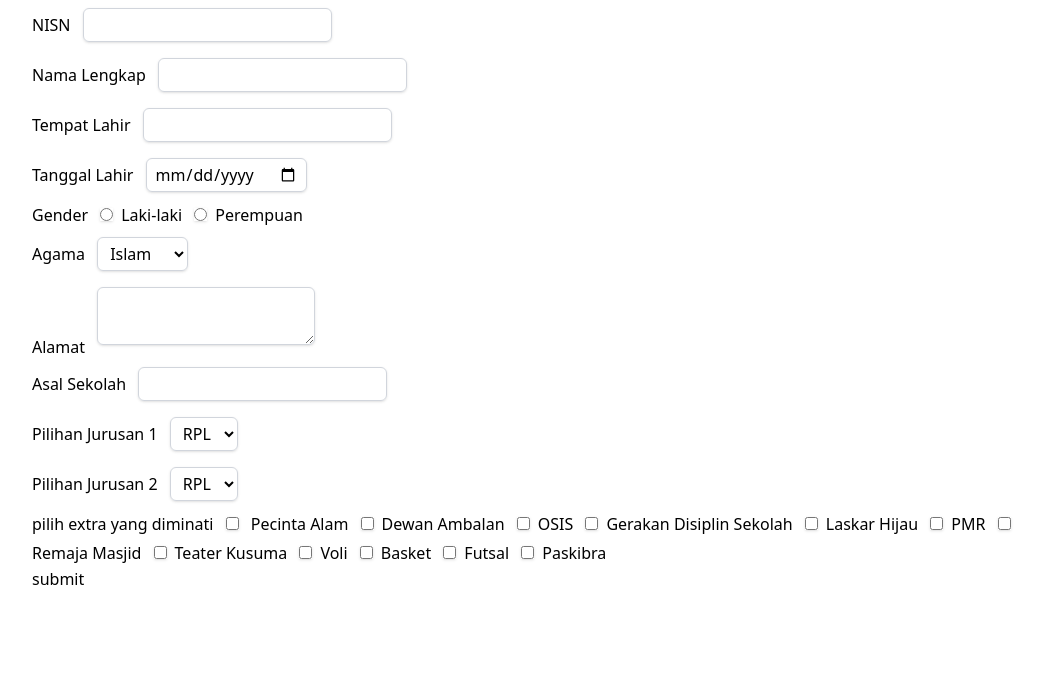
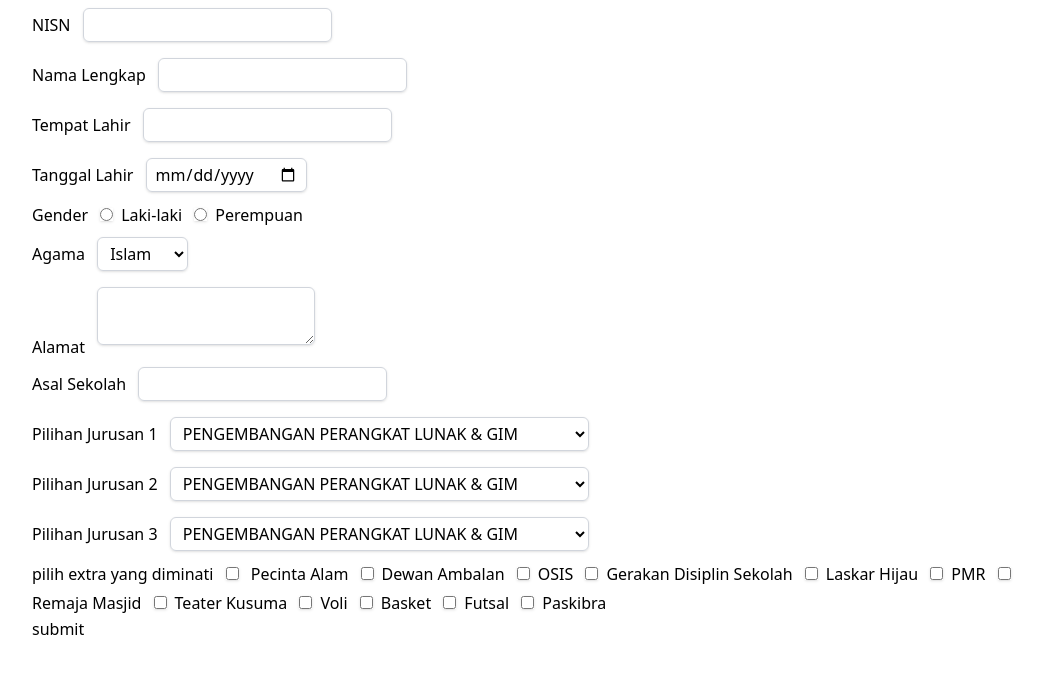
Before and after one commit to Maulana-dinar/belajar_php, a PHP site: page /tugas_form/index.php in a window 1280 px wide. Shown: the top 674 px of the page, without its empty margins (96-1138 px from the left). Run offline with PHP 8.4, Linux system fonts and the light colour scheme.

Commit message:
add:jurusan

```diff
--- a/tugas_form/index.php
+++ b/tugas_form/index.php
@@ -59,18 +59,44 @@
         <br>
         <label for="jurusan1">Pilihan Jurusan 1</label>
         <select name="jurusan1" id="jurusan1">
-            <option value="rpl">RPL</option>
-            <option value="tkj">TKJ</option>
-            <option value="mm">MM</option>
-            <option value="tkr">TKR</option>
+        <option value="PPLG">PENGEMBANGAN PERANGKAT LUNAK & GIM</option>
+            <option value="TJKT">TEKNIK JARINGAN KOMPUTER & TELEKOMUNIKASI</option>
+            <option value="BCF">BOARD CASTING & PERFILMAN</option>
+            <option value="PM">PEMASARAN</option>
+            <option value="DKV">DESAIN KOMUNIKASI VISUAL</option>
+            <option value="SP">SENI PERTUNJUKAN</option>
+            <option value="AKL">AKUTANSI KEUANGAN LEMBAGA</option>
+            <option value="MPLB">MANAJEMEN PERKANTORAN & LAANAN BISNIS</option>
+            <option value="PH">PERHOTELAN</option>
+            <option value="KL">KULINER</option>
         </select>
         <br>
         <label for="jurusan2">Pilihan Jurusan 2</label>
         <select name="jurusan2" id="jurusan2">
-            <option value="rpl">RPL</option>
-            <option value="tkj">TKJ</option>
-            <option value="mm">MM</option>
-            <option value="tkr">TKR</option>
+            <option value="PPLG">PENGEMBANGAN PERANGKAT LUNAK & GIM</option>
+            <option value="TJKT">TEKNIK JARINGAN KOMPUTER & TELEKOMUNIKASI</option>
+            <option value="BCF">BOARD CASTING & PERFILMAN</option>
+            <option value="PM">PEMASARAN</option>
+            <option value="DKV">DESAIN KOMUNIKASI VISUAL</option>
+            <option value="SP">SENI PERTUNJUKAN</option>
+            <option value="AKL">AKUTANSI KEUANGAN LEMBAGA</option>
+            <option value="MPLB">MANAJEMEN PERKANTORAN & LAANAN BISNIS</option>
+            <option value="PH">PERHOTELAN</option>
+            <option value="KL">KULINER</option>
+        </select>
+        <br>
+        <label for="jurusan3">Pilihan Jurusan 3</label>
+        <select name="jurusan3" id="jurusan3">
+            <option value="PPLG">PENGEMBANGAN PERANGKAT LUNAK & GIM</option>
+            <option value="TJKT">TEKNIK JARINGAN KOMPUTER & TELEKOMUNIKASI</option>
+            <option value="BCF">BOARD CASTING & PERFILMAN</option>
+            <option value="PM">PEMASARAN</option>
+            <option value="DKV">DESAIN KOMUNIKASI VISUAL</option>
+            <option value="SP">SENI PERTUNJUKAN</option>
+            <option value="AKL">AKUTANSI KEUANGAN LEMBAGA</option>
+            <option value="MPLB">MANAJEMEN PERKANTORAN & LAANAN BISNIS</option>
+            <option value="PH">PERHOTELAN</option>
+            <option value="KL">KULINER</option>
         </select>
         <br>
         <label for="">
```
Also changed, not shown: tugas_web3/logo_FO.jpeg (renamed from tugas_web3/WhatsApp Image 2025-02-07 at 13.09.19.jpeg).
